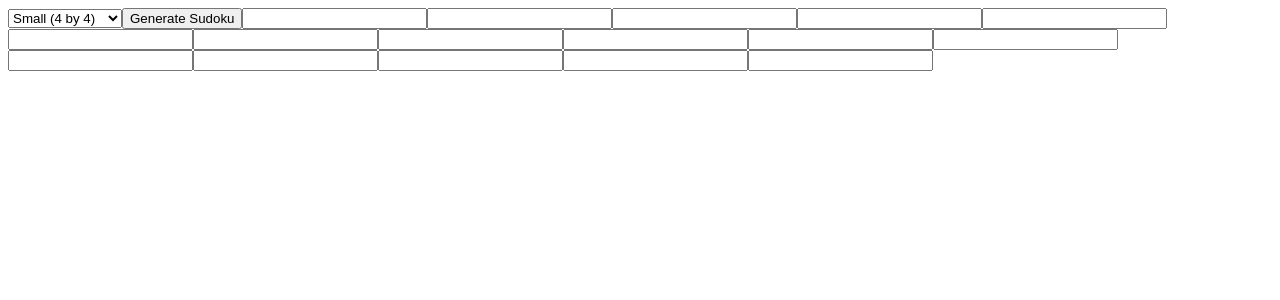
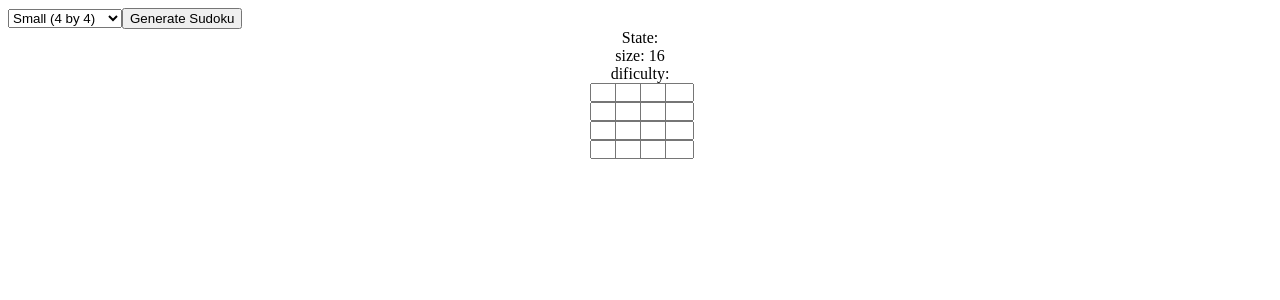
Before and after one commit to Dogas97/react-doku, a React (Create React App) app: page / in a window 1280 px wide. Both pictures are taken after a click on the button "Generate Sudoku". Shown: the top 300 px of the page. Built offline with nearby package versions, Linux system fonts and the light colour scheme.

Commit message:
Created a simple Matrix Layout

```diff
--- a/src/Grid.js
+++ b/src/Grid.js
@@ -1,13 +1,30 @@
 export default function Grid({ grid }) {
     return (
         <>
-            {
-                grid.values && grid.values.map((valuesX) =>
-                    valuesX.map((value, id) =>
-                        value ? <p key={id}>{value}</p> : <input key={id} type="text" />
+            <div style={{ display: "flex", flexDirection: "column", alignItems: "center" }}>
+                <div>State: {grid.state}</div>
+                <div>size: {grid.size}</div>
+                <div>dificulty: {grid.dificulty}</div>
+
+                {
+                    grid.values && grid.values.map((valuesX, id) =>
+                        <div key={"line" + id} style={{ display: "flex" }}>
+                            {
+                                valuesX.map((value, id) =>
+                                    <div
+                                        key={"column" + id}
+                                        style={{ width: "25px", textAlign: "center" }}>
+                                        {
+                                            value ? value
+                                                : <input key={"column" + id} style={{ width: "100%", padding: 0 }} />
+                                        }
+                                    </div>
+                                )
+                            }
+                        </div>
                     )
-                )
-            }
+                }
+            </div>
         </>
     )
 }
```
